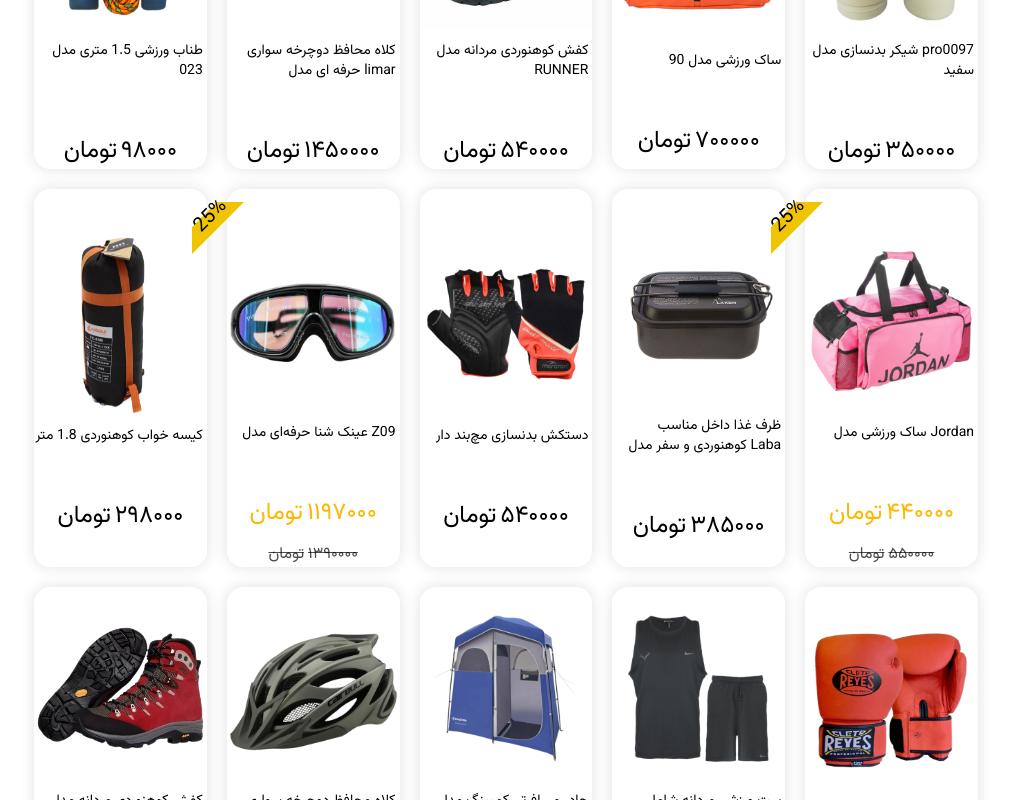
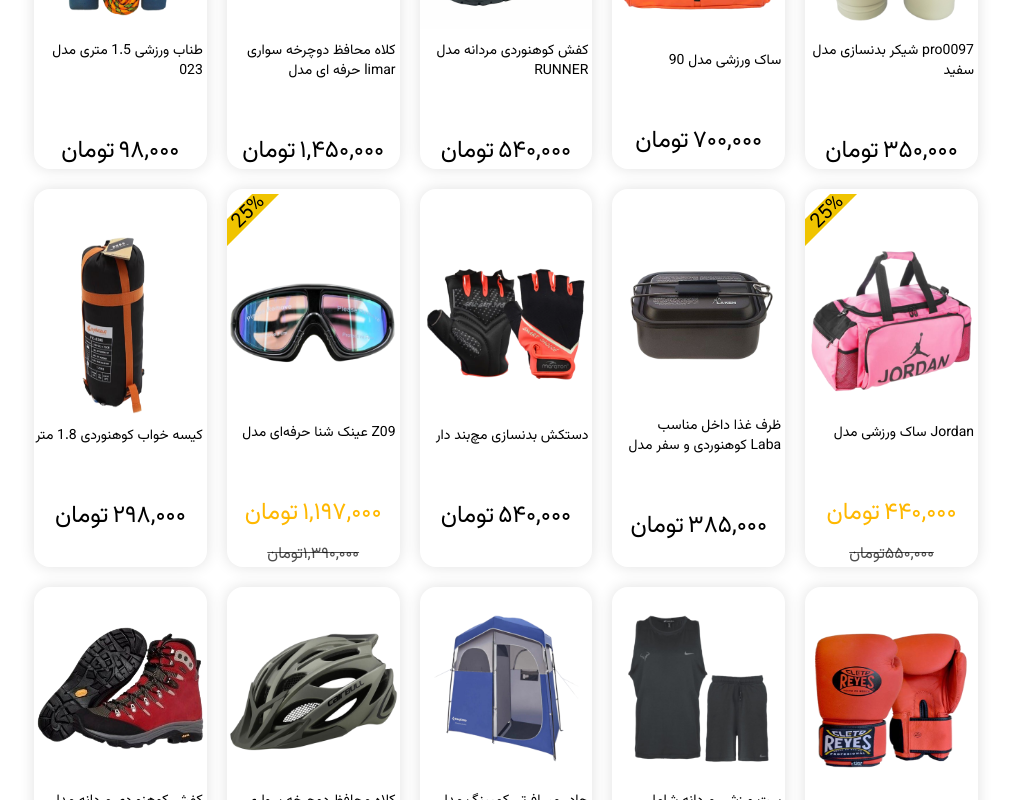
Before and after one commit to sepehrbaniardalan/FVarzeshi, a React (Vite) app: page /products in a window 1280 px wide. Shown: the part 480-1280 px from the top of the page, without its empty margins (134-1145 px from the left). Built offline with nearby package versions, Linux system fonts and the light colour scheme.

Commit message:
refactor3

```diff
--- a/src/components/partial/index.jsx
+++ b/src/components/partial/index.jsx
@@ -105,7 +105,7 @@ export default function Layout({ children }) {
           <p className='text-[26px] text-[#FFFFFF] w-45/100 text-right'>فروشگاه آکو اسپرت افتخار عرضه حضوری و مجازی محصولات متنوع کوهنوردی طبیعت گردی و لوازم آفرود با قیمت بسیار مناسب کیفیت مطلوب و فراهم سازی بستری مطمئن جهت خرید آسان و با رضایت و اطمینان خاطر کامل مشتریان عزیز این مجموعه را در کارنامه خود دارد.</p>
         </div>
         <hr className='w-full bg-[#FFFFFF40] border-none h-[1px]' />
-        <p className='text-[32px] text-[#FFFFFFB2] mb-10'>تمامی حقوق برای Ako Sport محفوظ است.</p>
+        <p className='text-[32px] text-[#FFFFFFB2] mb-10'>محفوظ است <span>Ako Sport</span> تمامی حقوق برای</p>
       </footer>
     </div >
   )
--- a/src/pages/homePage/components/products/index.jsx
+++ b/src/pages/homePage/components/products/index.jsx
@@ -40,7 +40,7 @@ export default function Products() {
       <div className='flex gap-5'>
         <div className='flex gap-5'>
           {sort.map((item, index) => (
-            <button className={`text-[22px] font-normal ${Value === item.value ? "text-[#F0C400]" : "text-[#000000BF]"}`} onClick={() => btnhandler(item)} key={index}>{item.name}</button>
+            <button className={`text-[22px] cursor-pointer font-normal ${Value === item.value ? "text-[#F0C400]" : "text-[#000000BF]"}`} onClick={() => btnhandler(item)} key={index}>{item.name}</button>
           ))}
         </div>
         <p className='flex justify-center items-center text-[22px] font-normal'><span>:</span>مرتب سازی</p>
@@ -53,24 +53,24 @@ export default function Products() {
       <div className='flex flex-wrap gap-5 w-full justify-center mt-5'>
         {currentProduct.map((item, index) => (
           <div key={index} className='w-180/1000  shadow-[0_0_15px_rgba(0,0,0,0.12)] rounded-2xl border-none flex flex-col gap-3 justify-center items-center'>
-            <div className='relative right-[95px] w-3/10 flex flex-col justify-center items-center top-6'>
+            <div className='relative mr-auto w-3/10 flex flex-col justify-center items-center top-4'>
               <img src={item.img}  alt="" className='absolute ' />
 
-              <p className={`relative bottom-3 right-2 text-[20px]  ${item.img ? "flex" : "hidden"} -rotate-45 `} >25%</p>
+              <p className={`relative bottom-2 right-1 text-[20px]  ${item.img ? "flex" : "hidden"} -rotate-45 `} >25%</p>
             </div>
             <Link to={`/Detail/${item.id}`}>
               <img src={item.image} alt="" className='size-45' />
             </Link>
             <p className='text-right w-full text-[14px] mb-10 mr-2 leading-5'>{item.title}</p>
-            <p className={` flex ${item.price ? "hidden" : "flex"} text-[24px] text-[#FFB800] gap-1 `}><span className={`${toPersianNumber(item.newprice) ? "flex" : "hidden"}`}>تومان</span>{toPersianNumber(item.newprice)}</p>
-            <p className={` flex ${item.price ? "hidden" : "flex"} text-[16px] text-[#000000B2] line-through gap-1`}><span className={`${toPersianNumber(item.oldPrice) ? "flex" : "hidden"}`}>تومان</span>{toPersianNumber(item.oldPrice)}</p>
-            <p className={`flex text-[24px] ${item.newprice || item.oldPrice ? "hidden" : "flex"} font-normal gap-1`} ><span className={`${(item.price) ? "flex" : "hidden"}`}>تومان</span>{toPersianNumber(item.price)}</p>
+            <p className={` flex ${item.price ? "hidden" : "flex"} text-[24px] text-[#FFB800] gap-1 `}><span className={`${toPersianNumber(item.newprice) ? "flex" : "hidden"}`}>تومان</span>{item.newprice ? (toPersianNumber(item.newprice.toLocaleString())) : ""}</p>
+            <p className={` flex ${item.price ? "hidden" : "flex"} text-[16px] text-[#000000B2] line-through `}><span className={`${toPersianNumber(item.oldPrice) ? "flex" : "hidden"}`}>تومان</span>{item.oldPrice ? (toPersianNumber(item.oldPrice.toLocaleString())) : ""}</p>
+            <p className={`flex text-[24px] ${item.newprice || item.oldPrice ? "hidden" : "flex"} font-normal gap-1`} ><span className={`${(item.price) ? "flex" : "hidden"}`}>تومان</span>{item.price ? (toPersianNumber(item.price.toLocaleString())) : ""}</p>
           </div>
 
         ))}
         <div className='flex gap-5 mt-10 mb-10 flex-row-reverse'>
           {Array.from({ length: totalPage }, (_, index) => (
-            <button className={`rounded-2xl p-3 w-15 text-[20px] ${currentPage === index + 1 ? "bg-[#FFB800] border-none text-white" : "bg-white text-[#282828] border border-[#282828]"}`} onClick={() => setCurrentPage(index + 1)} key={index}>
+            <button className={`rounded-2xl cursor-pointer p-3 w-15 text-[20px] ${currentPage === index + 1 ? "bg-[#FFB800] border-none text-white" : "bg-white text-[#282828] border border-[#282828]"}`} onClick={() => setCurrentPage(index + 1)} key={index}>
               {index + 1}
             </button>
           ))}
```
Also changed, not shown: src/pages/homePage/components/sabadKharid/index.jsx (+2 -2 lines).
